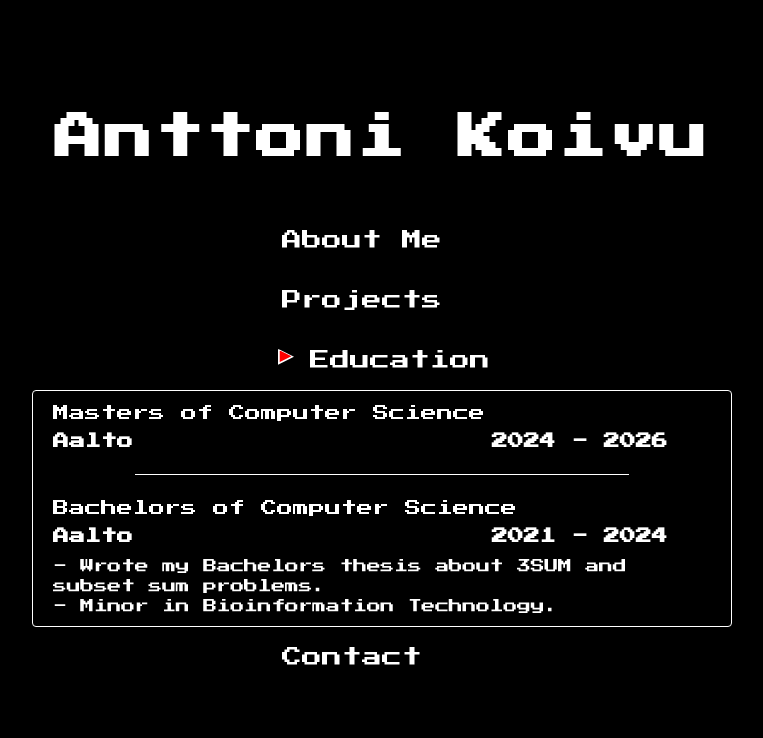
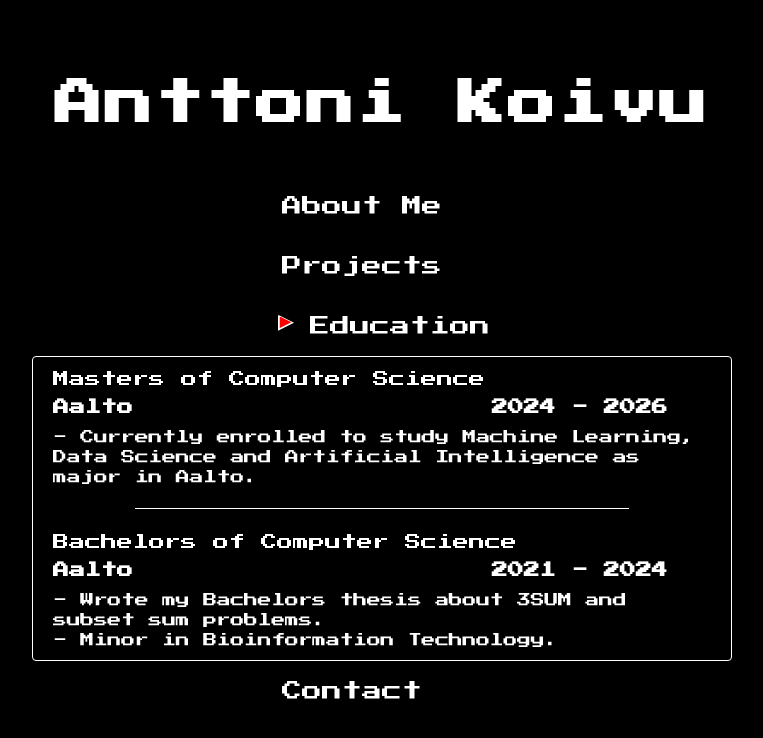
Before and after one commit to Anttonii/personal-website, a SvelteKit app: page / in a window 1280 px wide. Both pictures are taken after a click on the button "Education". Shown: the top 738 px of the page, without its empty margins (258-1021 px from the left). Built offline with nearby package versions, Linux system fonts and the light colour scheme.

Commit message:
Added mention of current studies

```diff
--- a/src/routes/+page.svelte
+++ b/src/routes/+page.svelte
@@ -182,6 +182,9 @@
 											<h4 class="pt-1 relative"><b>2024 - 2026</b></h4>
 										</div>
 									</div>
+									<p class="text-sm pt-2 tracking-tight">
+										- Currently enrolled to study Machine Learning, Data Science and Artificial Intelligence as major in Aalto.
+									</p>
 
 									<div class="divider pt-4"></div>
 
```
Also changed, not shown: 1 other file (tests, documents, lock files or other folders).
